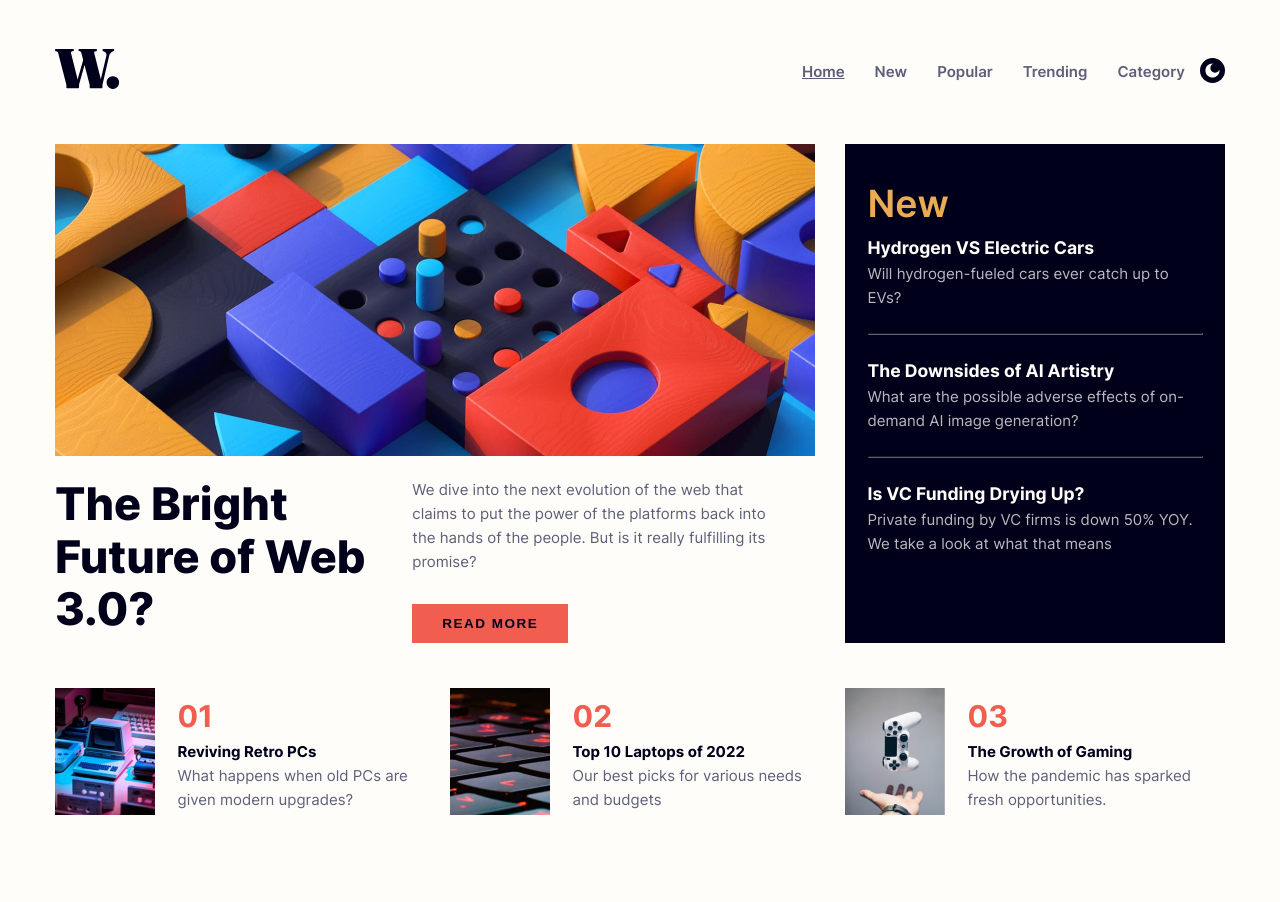
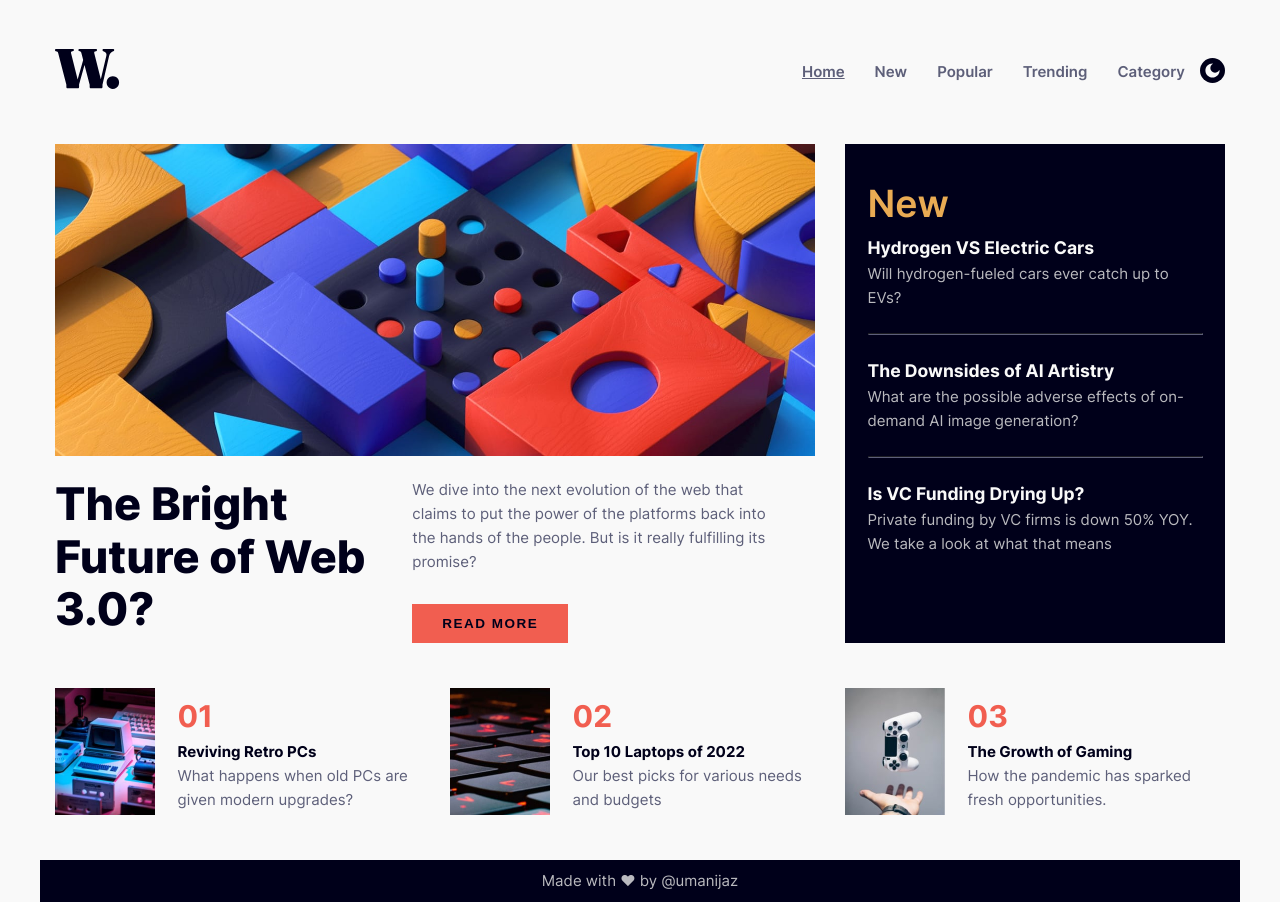
Before and after one commit to UmanIjaz/news-app, a React (Create React App) app: page / in a window 1280 px wide. Before the commit the page ends 815 px from the top, so only its background shows below. Built offline with nearby package versions, Linux system fonts and the light colour scheme.

Commit message:
complete Footer

```diff
--- /dev/null
+++ b/src/components/Footer/Footer.css
@@ -0,0 +1,14 @@
+.footer {
+  background-color: var(--color-bg-alt);
+  padding: 0.6rem;
+  text-align: center;
+  margin-top: var(--space-2xl);
+}
+
+.footer__text {
+  color: var(--color-text-invert);
+}
+
+.footer__text a {
+  text-decoration: none;
+}
--- /dev/null
+++ b/src/components/Footer/Footer.js
@@ -0,0 +1,13 @@
+import "./Footer.css";
+function Footer() {
+  return (
+    <footer className="footer container">
+      <p className="footer__text">
+        Made with ❤ by{" "}
+        <a href="https://www.linkedin.com/in/umanijaz/">@umanijaz</a>
+      </p>
+    </footer>
+  );
+}
+
+export default Footer;
--- a/src/components/index.js
+++ b/src/components/index.js
@@ -5,6 +5,7 @@ export { default as Sidebar } from "./Sidebar/Sidebar";
 export { default as ThemeToggle } from "./ThemeToggle/ThemeToggle";
 export { default as HighlightsCards } from "./HighlightsCards/HighlightsCards";
 export { default as HighlightsCard } from "./HighlightsCard/HighlightsCard";
+export { default as Footer } from "./Footer/Footer";
 
 // ----- UTILS --------
 export { default as CtaButton } from "./utils/CtaButton/CtaButton";
--- a/src/pages/HomePage/HomePage.js
+++ b/src/pages/HomePage/HomePage.js
@@ -3,6 +3,7 @@ import {
   Header,
   Sidebar,
   HighlightsCards,
+  Footer,
 } from "../../components";
 import articles from "../../data";
 import "./HomePage.css";
@@ -20,6 +21,7 @@ function HomePage() {
         </div>
         <HighlightsCards items={trendingArticles} />
       </main>
+      <Footer />
     </>
   );
 }
--- a/src/styles/variables.css
+++ b/src/styles/variables.css
@@ -4,13 +4,12 @@
   --color-accent-2: hsl(5, 85%, 63%); /* Secondary accent (red) */
 
   /* Background Colors */
-  --color-bg: hsl(36, 100%, 99%); /* Primary background */
+  --color-bg: hsl(0deg 0% 97.79%); /* Primary background */
   --color-bg-alt: hsl(240, 100%, 5%); /* Secondary background */
 
   /* Text Colors */
   --color-text: hsl(240, 100%, 5%); /* Primary text */
   --color-text-alt: hsl(236, 13%, 42%); /* Secondary text */
-  /* --color-text-invert: hsl(217, 28%, 74%); Text on dark backgrounds */
   --color-text-invert: hsl(240, 4%, 74%); /* Text on dark backgrounds */
 
   --blue-gradient: linear-gradient(
```
